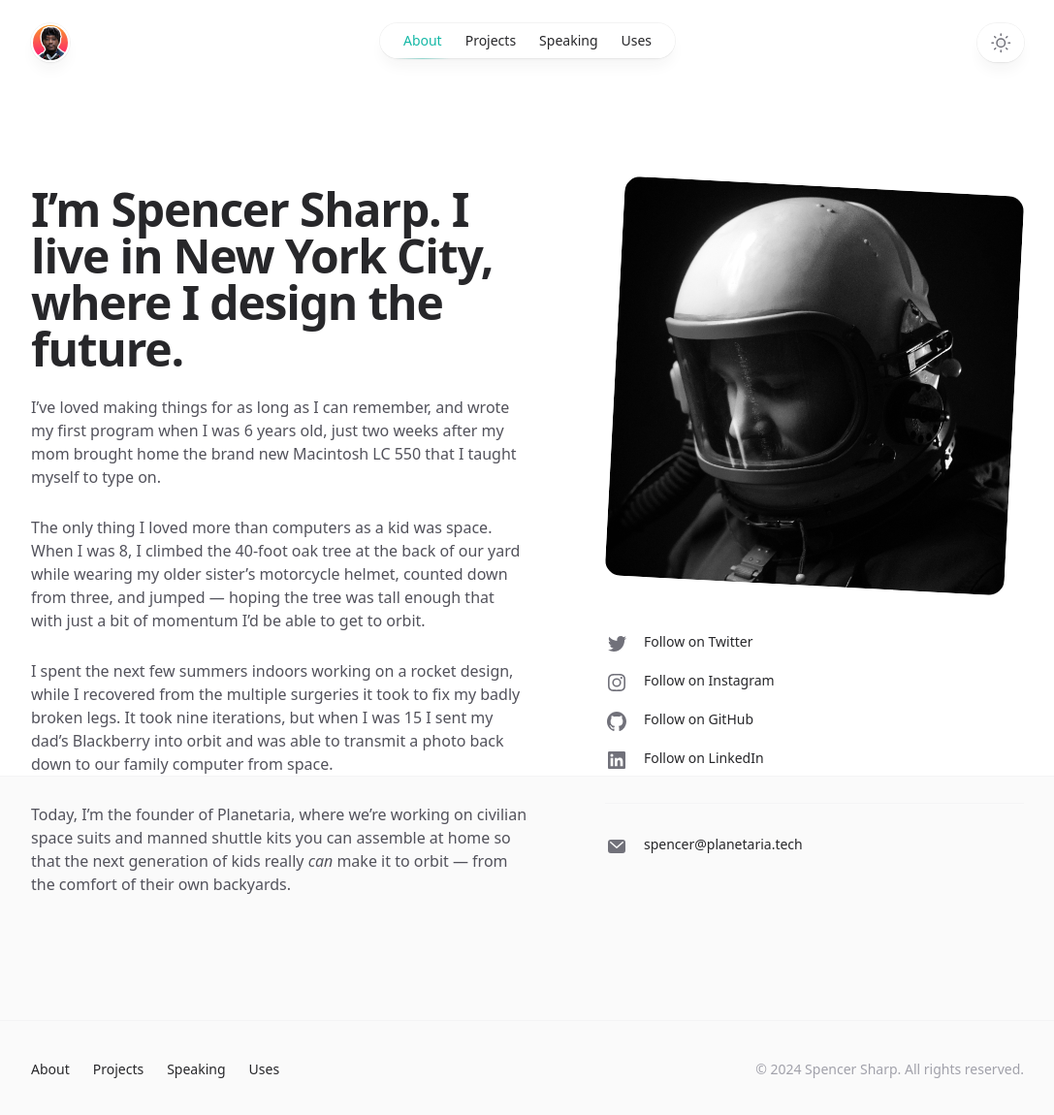
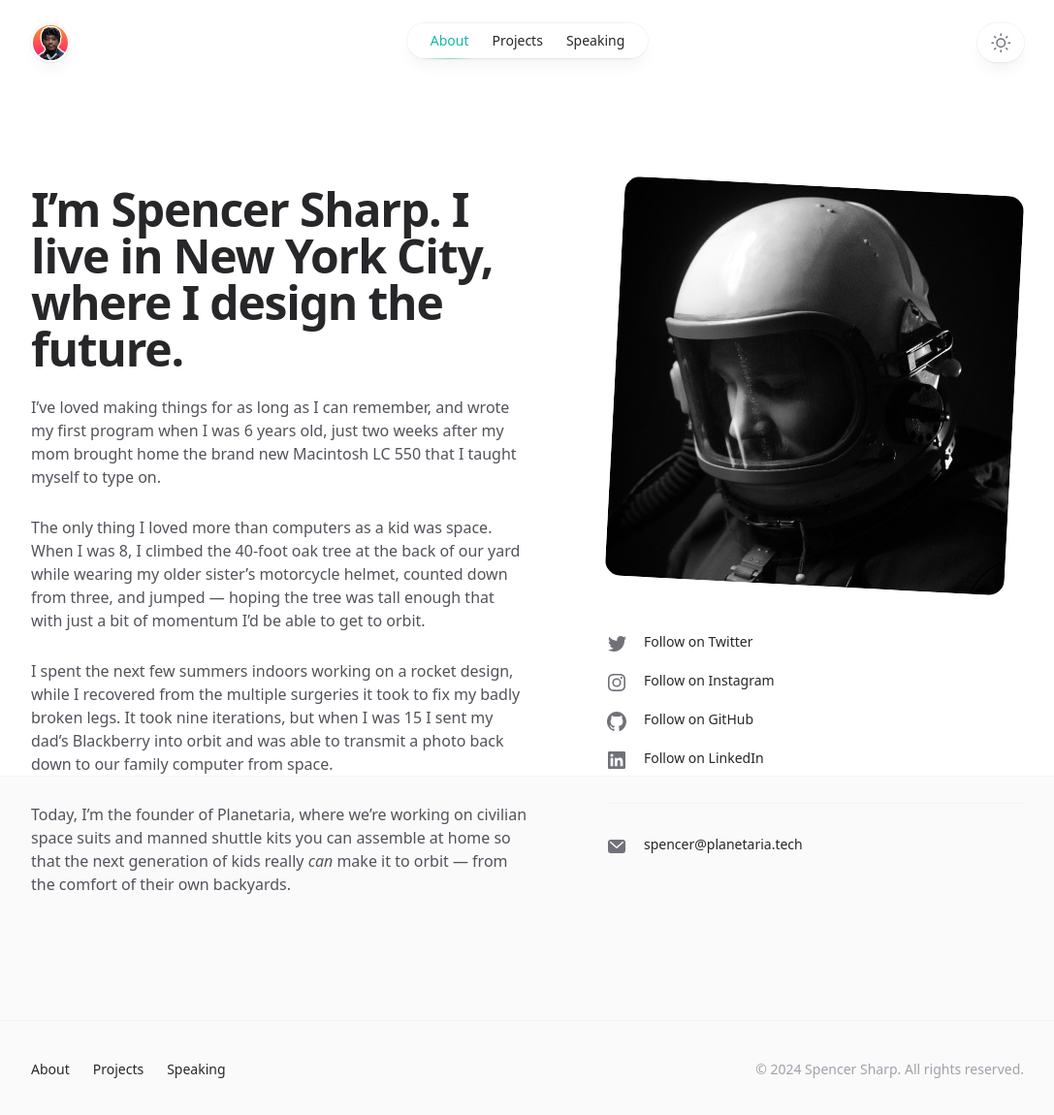
Before and after one commit to cfatrane/portfolio, a Next.js app: page /about in a window 1280 px wide. Shown: the top 1150 px of the page at 97% size, without its empty margins (96-1183 px from the left). Built offline with nearby package versions, Linux system fonts and the light colour scheme; no server answers.

Commit message:
remove uses

```diff
--- a/src/components/Footer.tsx
+++ b/src/components/Footer.tsx
@@ -32,8 +32,6 @@ export function Footer() {
                 <NavLink href="/projects">Projects</NavLink>
 
                 <NavLink href="/speaking">Speaking</NavLink>
-
-                <NavLink href="/uses">Uses</NavLink>
               </div>
 
               <p className="text-sm text-zinc-400 dark:text-zinc-500">
--- a/src/components/Header.tsx
+++ b/src/components/Header.tsx
@@ -145,8 +145,6 @@ function MobileNavigation(
                 <MobileNavItem href="/projects">Projects</MobileNavItem>
 
                 <MobileNavItem href="/speaking">Speaking</MobileNavItem>
-
-                <MobileNavItem href="/uses">Uses</MobileNavItem>
               </ul>
             </nav>
           </Popover.Panel>
@@ -195,8 +193,6 @@ function DesktopNavigation(props: React.ComponentPropsWithoutRef<"nav">) {
         <NavItem href="/projects">Projects</NavItem>
 
         <NavItem href="/speaking">Speaking</NavItem>
-
-        <NavItem href="/uses">Uses</NavItem>
       </ul>
     </nav>
   );
```
